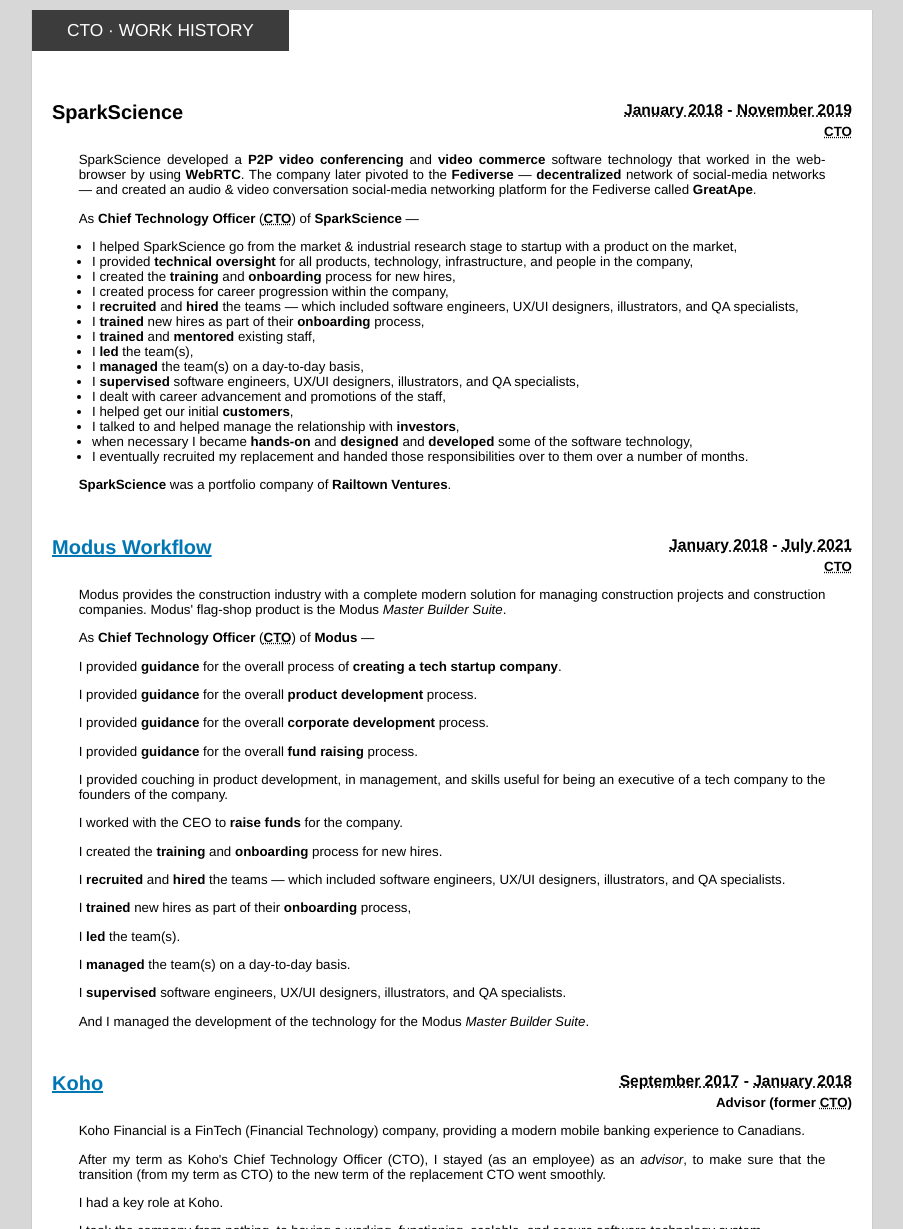
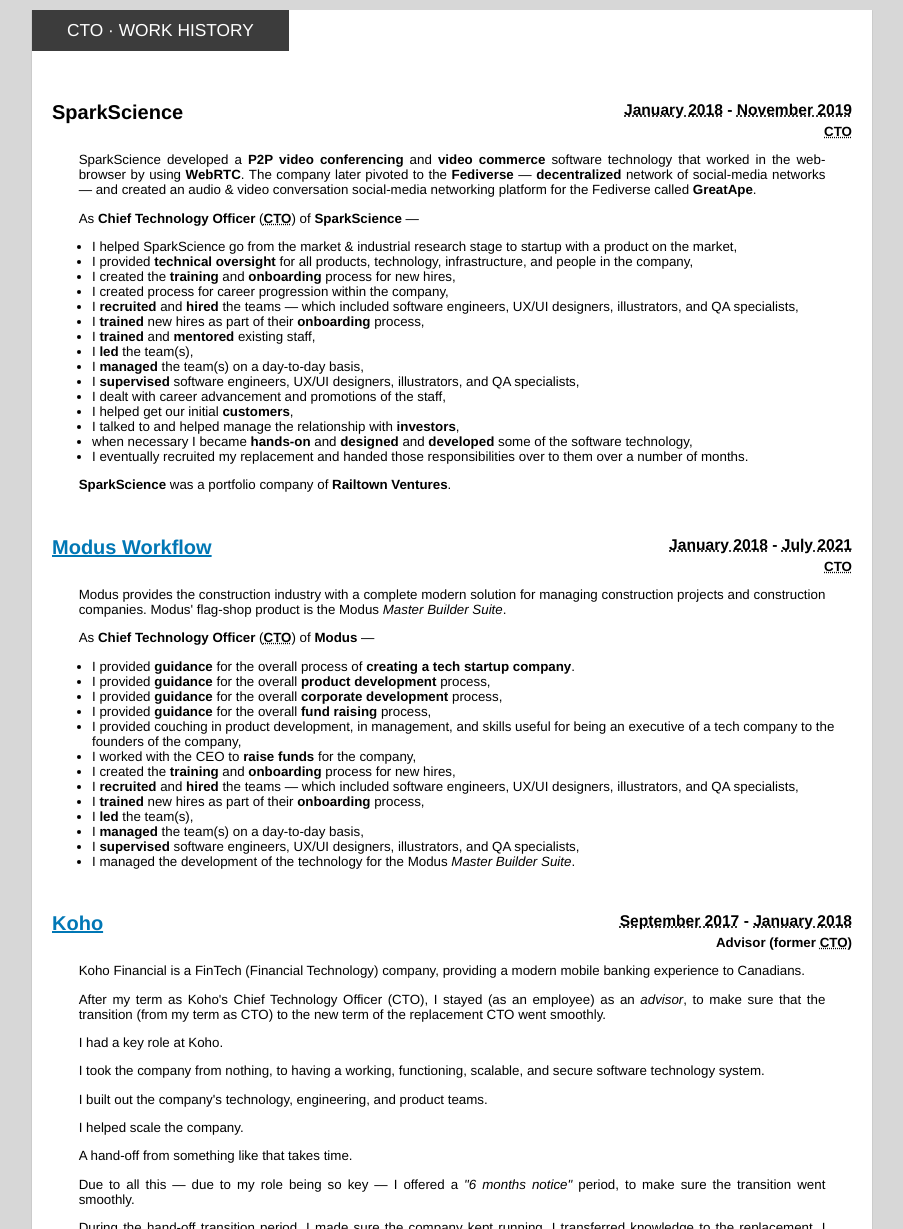
Before and after one commit to reiver/reiver-resume, a plain HTML site: page partials/work_history_cto.html in a window 1280 px wide. Shown: the top 1229 px of the page, without its empty margins (188-1091 px from the left). Drawn offline with Linux system fonts and the light colour scheme; files that its build step writes are made by us from their sources.

Commit message:
updated description for CTO of Modus

```diff
--- a/partials/work_history_cto.html
+++ b/partials/work_history_cto.html
@@ -54,48 +54,25 @@
 				</p>
 				<p>
 					As <strong>Chief Technology Officer</strong> (<strong><abbr title="Chief Technology Officer">CTO</abbr></strong>) of <strong>Modus</strong> —
-				<p>
-					I provided <strong>guidance</strong> for the overall process of <strong>creating a tech startup company</strong>.
 				</p>
-				<p>
-					I provided <strong>guidance</strong> for the overall <strong>product development</strong> process.
-				</p>
-				<p>
-					I provided <strong>guidance</strong> for the overall <strong>corporate development</strong> process.
-				</p>
-				<p>
-					I provided <strong>guidance</strong> for the overall <strong>fund raising</strong> process.
-				</p>
-				<p>
-					I provided couching
+				<ul>
+					<li>I provided <strong>guidance</strong> for the overall process of <strong>creating a tech startup company</strong>.
+					<li>I provided <strong>guidance</strong> for the overall <strong>product development</strong> process,</li>
+					<li>I provided <strong>guidance</strong> for the overall <strong>corporate development</strong> process,</li>
+					<li>I provided <strong>guidance</strong> for the overall <strong>fund raising</strong> process,</li>
+					<li>I provided couching
 					in product development,
 					in management, and
-					skills useful for being an executive of a tech company to the founders of the company.
-				</p>
-				<p>
-					I worked with the CEO to <strong>raise funds</strong> for the company.
-				</p>
-				<p>
-					I created the <strong>training</strong> and <strong>onboarding</strong> process for new hires.
-				</p>
-				<p>
-					I <strong>recruited</strong> and <strong>hired</strong> the teams — which included software engineers, UX/UI designers, illustrators, and QA specialists.
-				</p>
-				<p>
-					I <strong>trained</strong> new hires as part of their <strong>onboarding</strong> process,
-				</p>
-				<p>
-					I <strong>led</strong> the team(s).
-				</p>
-				<p>
-					I <strong>managed</strong> the team(s) on a day-to-day basis.
-				</p>
-				<p>
-					I <strong>supervised</strong> software engineers, UX/UI designers, illustrators, and QA specialists.
-				</p>
-				<p>
-					And I managed the development of the technology for the Modus <em>Master Builder Suite</em>.
-				</p>
+					skills useful for being an executive of a tech company to the founders of the company,</li>
+					<li>I worked with the CEO to <strong>raise funds</strong> for the company,</li>
+					<li>I created the <strong>training</strong> and <strong>onboarding</strong> process for new hires,</li>
+					<li>I <strong>recruited</strong> and <strong>hired</strong> the teams — which included software engineers, UX/UI designers, illustrators, and QA specialists,</li>
+					<li>I <strong>trained</strong> new hires as part of their <strong>onboarding</strong> process,</li>
+					<li>I <strong>led</strong> the team(s),</li>
+					<li>I <strong>managed</strong> the team(s) on a day-to-day basis,</li>
+					<li>I <strong>supervised</strong> software engineers, UX/UI designers, illustrators, and QA specialists,</li>
+					<li>I managed the development of the technology for the Modus <em>Master Builder Suite</em>.</li>
+				</ul>
 			</div>
 		</section>
 
```
